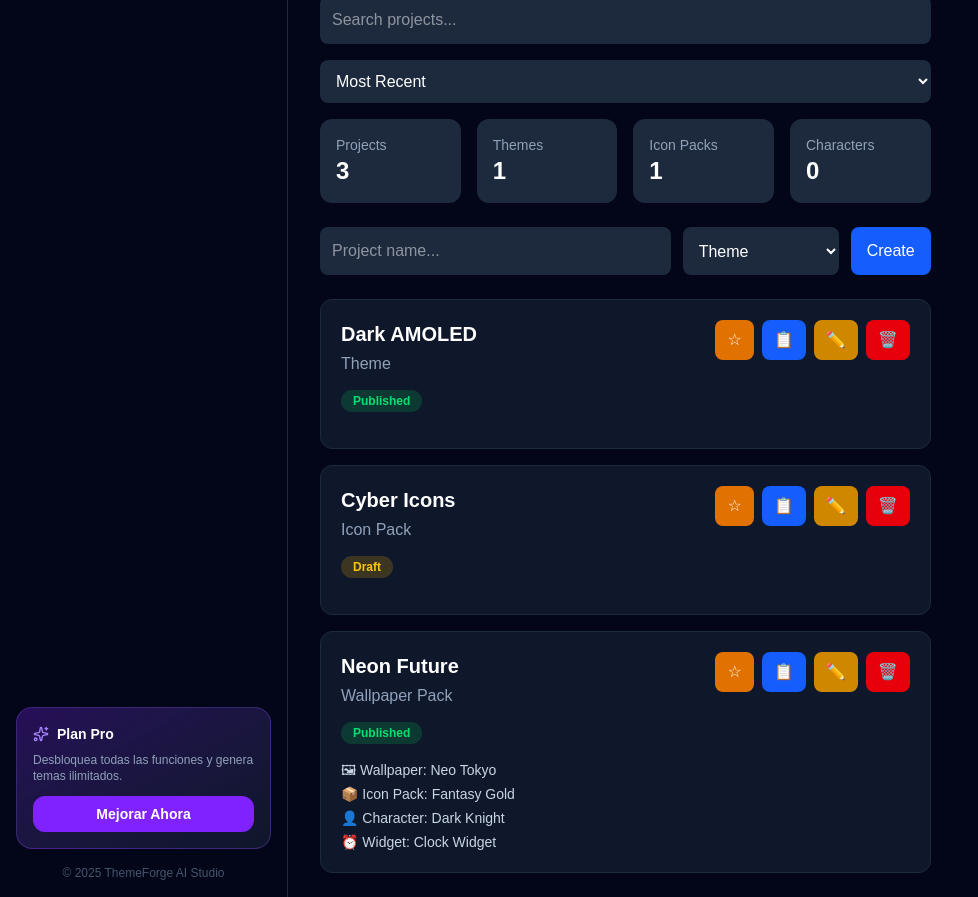
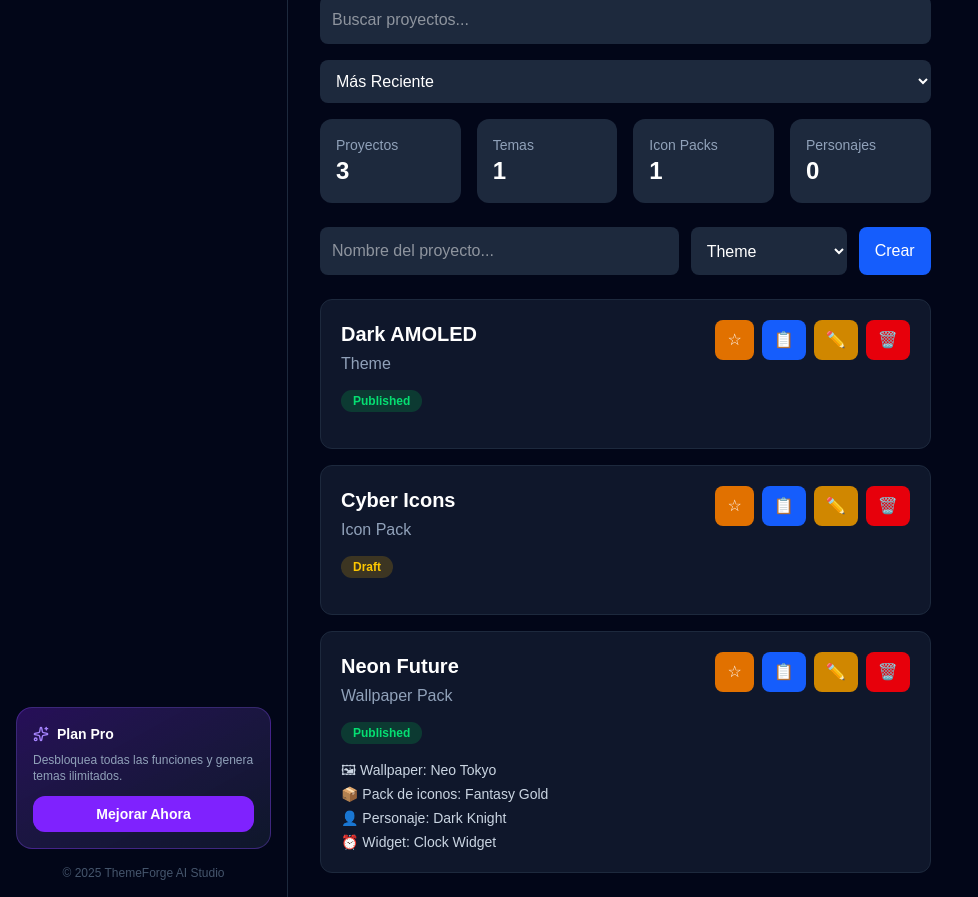
Before and after one commit to themeforge-studio/themeforge-ai-studio, a Next.js app in the folder themeforge-app/: page /projects in a window 1280 px wide. Shown: the part 2480-3377 px from the top of the page, without its empty margins (0-978 px from the left). Built offline with nearby package versions, Linux system fonts and the light colour scheme.

Commit message:
Mejoras visuales - ProjectsManager y StatsCards en español + actualización en tiempo real

```diff
--- a/themeforge-app/components/dashboard/ProjectsManager.tsx
+++ b/themeforge-app/components/dashboard/ProjectsManager.tsx
@@ -223,12 +223,12 @@ const totalCharacters =
     <div className="mt-8">
       <div className="mb-6">
         <h2 className="text-2xl font-bold mb-4">
-          Projects
+          Mis Proyectos
         </h2>
 
   <input
   type="text"
-  placeholder="Search projects..."
+  placeholder="Buscar proyectos..."
   value={searchTerm}
   onChange={(e) =>
     setSearchTerm(e.target.value)
@@ -243,27 +243,17 @@ const totalCharacters =
   }
   className="w-full rounded-lg bg-slate-800 p-3 mb-4"
 >
-  <option value="recent">
-    Most Recent
-  </option>
+  <option value="recent">Más Reciente</option>
+  <option value="oldest">Más Antiguo</option>
+  <option value="az">Nombre A-Z</option>
+  <option value="za">Nombre Z-A</option>
 
-  <option value="oldest">
-    Oldest
-  </option>
-
-  <option value="az">
-    Name A-Z
-  </option>
-
-  <option value="za">
-    Name Z-A
-  </option>
 </select>
 <div className="grid grid-cols-4 gap-4 mb-6">
 
   <div className="rounded-xl bg-slate-800 p-4">
     <p className="text-slate-400 text-sm">
-      Projects
+      Proyectos
     </p>
 
     <h3 className="text-2xl font-bold">
@@ -273,7 +263,7 @@ const totalCharacters =
 
   <div className="rounded-xl bg-slate-800 p-4">
     <p className="text-slate-400 text-sm">
-      Themes
+      Temas
     </p>
 
     <h3 className="text-2xl font-bold">
@@ -293,7 +283,7 @@ const totalCharacters =
 
   <div className="rounded-xl bg-slate-800 p-4">
     <p className="text-slate-400 text-sm">
-      Characters
+      Personajes
     </p>
 
     <h3 className="text-2xl font-bold">
@@ -306,7 +296,7 @@ const totalCharacters =
 
           <input
             type="text"
-            placeholder="Project name..."
+            placeholder="Nombre del proyecto..."
             value={projectName}
             onChange={(e) =>
               setProjectName(e.target.value)
@@ -339,7 +329,7 @@ const totalCharacters =
             onClick={createProject}
             className="bg-blue-600 hover:bg-blue-700 px-4 py-2 rounded-lg transition"
           >
-            Create
+            Crear
           </button>
         </div>
       </div>
@@ -405,7 +395,7 @@ const totalCharacters =
                     onClick={saveEdit}
                     className="rounded-lg bg-green-600 px-3 py-2 hover:bg-green-700"
                   >
-                    💾 Save
+                    💾
                   </button>
 
                   <button
@@ -416,7 +406,7 @@ const totalCharacters =
                     }
                     className="rounded-lg bg-slate-700 px-3 py-2"
                   >
-                    Cancel
+                    Cancelar
                   </button>
                 </div>
               </div>
@@ -450,7 +440,7 @@ const totalCharacters =
 
   {project.style && (
     <div>
-      🎨 Style: {project.style}
+      🎨 Estilo: {project.style}
     </div>
   )}
 
@@ -462,13 +452,13 @@ const totalCharacters =
 
   {project.iconPack && (
     <div>
-      📦 Icon Pack: {project.iconPack}
+      📦 Pack de iconos: {project.iconPack}
     </div>
   )}
 
   {project.character && (
     <div>
-      👤 Character: {project.character}
+      👤 Personaje: {project.character}
     </div>
   )}
 
--- a/themeforge-app/components/dashboard/StatsCards.tsx
+++ b/themeforge-app/components/dashboard/StatsCards.tsx
@@ -10,33 +10,35 @@ export default function StatsCards() {
     characters: 0,
   });
 
-  useEffect(() => {
+  const loadStats = () => {
     const saved = localStorage.getItem("themeforge-projects");
     const projects = saved ? JSON.parse(saved) : [];
 
-    const wallpapers = projects.filter(
-      (p: any) => p.type === "Wallpaper Pack" || p.wallpaper
-    ).length;
-
-    const iconPacks = projects.filter(
-      (p: any) => p.type === "Icon Pack" || p.iconPack
-    ).length;
-
-    const characters = projects.filter(
-      (p: any) => p.type === "Character Pack" || p.character
-    ).length;
-
     setStats({
       projects: projects.length,
-      wallpapers,
-      iconPacks,
-      characters,
+      wallpapers: projects.filter(
+        (p: any) => p.type === "Wallpaper Pack" || p.wallpaper
+      ).length,
+      iconPacks: projects.filter(
+        (p: any) => p.type === "Icon Pack" || p.iconPack
+      ).length,
+      characters: projects.filter(
+        (p: any) => p.type === "Character Pack" || p.character
+      ).length,
     });
+  };
+
+  useEffect(() => {
+    loadStats();
+
+    // Actualiza cada vez que cambia el localStorage
+    const interval = setInterval(loadStats, 2000);
+    return () => clearInterval(interval);
   }, []);
 
   const cards = [
     {
-      title: "Total Projects",
+      title: "Total Proyectos",
       value: stats.projects,
       icon: "🗂️",
       color: "text-violet-400",
@@ -54,7 +56,7 @@ export default function StatsCards() {
       color: "text-pink-400",
     },
     {
-      title: "Characters",
+      title: "Personajes",
       value: stats.characters,
       icon: "🧙",
       color: "text-amber-400",
```
